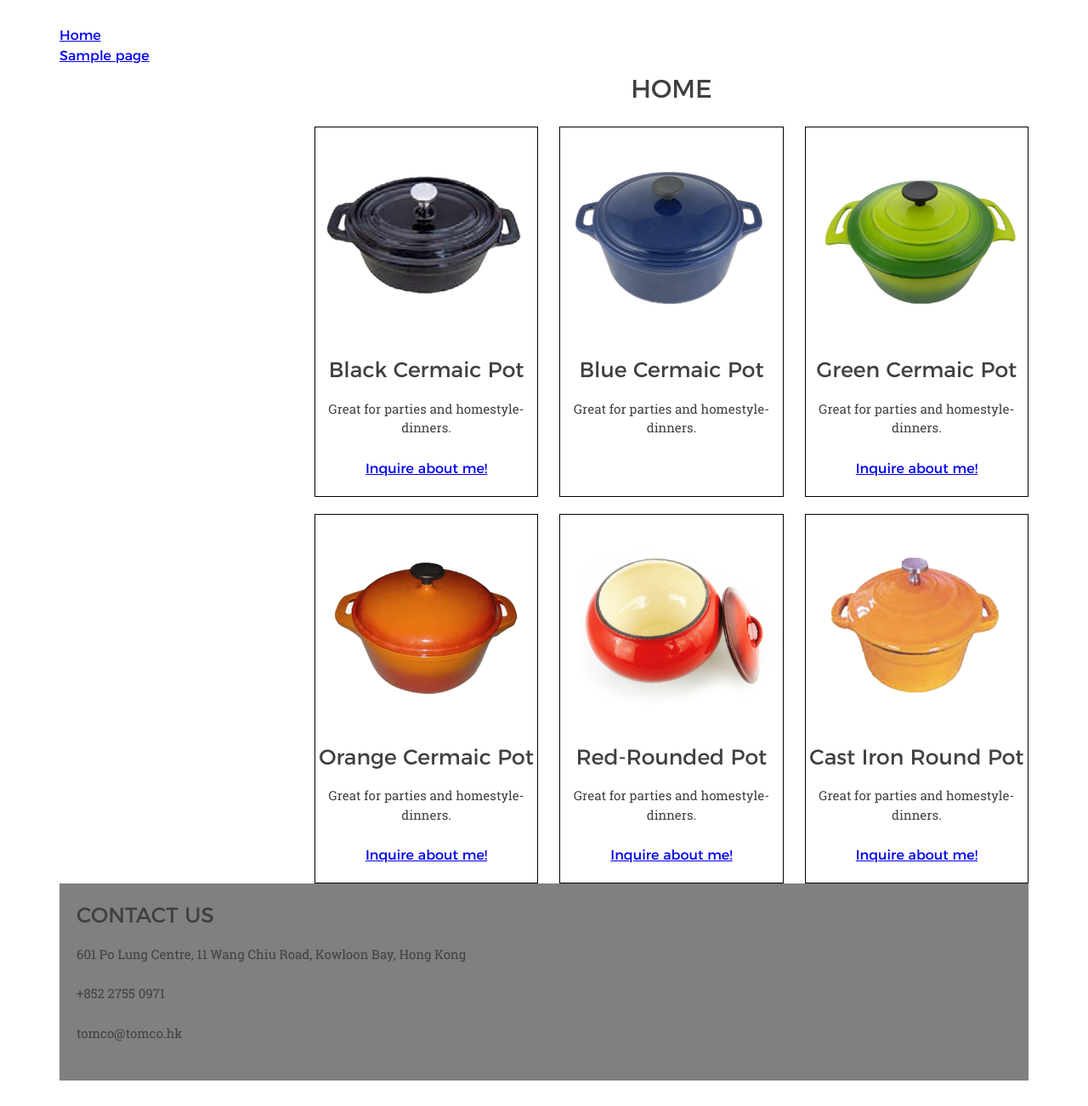
After one commit to c-oh/tomco, a WordPress theme: template themes/tomco-theme/home-decor.php in a window 1280 px wide. The commit adds this page. Shown: the whole page at 85% size. Run offline with PHP 8.4 and a stand-in for WordPress, Linux system fonts and the light colour scheme; the site name, menu and one post (Sample post) are stand-ins, and other content is empty; some libraries are stand-ins or nearby versions.

Commit message:
updated small changes

```diff
--- a/themes/tomco-theme/front-page.php
+++ b/themes/tomco-theme/front-page.php
@@ -9,7 +9,7 @@ get_header(); ?>
     <div class= "carousel">
 
 
-    <img src="<?php echo get_stylesheet_directory_uri(); ?>/resources/graphics/logo.jpg">
+    <img src="<?php echo get_stylesheet_directory_uri(); ?>/resources/graphics/LOGO.jpg">
 
     </div>
 
--- /dev/null
+++ b/themes/tomco-theme/home-decor.php
@@ -0,0 +1,46 @@
+<?php /* Template Name: Home Decor Page */ ?>
+<?php get_header(); ?>
+
+
+   <div class= "home-product-page">
+       <h4> home </h4>
+<div class= "home-container">
+<div class="home-products product-1">
+    <img src="<?php echo get_stylesheet_directory_uri(); ?>/resources/graphics/blackpot.jpg" class="product-1-img">
+    <h6> Black Cermaic Pot </h6>
+    <p> Great for parties and homestyle-dinners.</p>
+    <a class="products-link" href="#"> Inquire about me! </a>
+</div>
+<div class="home-products product-2">
+    <img src="<?php echo get_stylesheet_directory_uri(); ?>/resources/graphics/bluepot.jpg" class="product-img">
+    <h6> Blue Cermaic Pot </h6>
+    <p> Great for parties and homestyle-dinners.</p>
+</div>
+<div class="home-products product-3">
+    <img src="<?php echo get_stylesheet_directory_uri(); ?>/resources/graphics/greenpot.jpg" class="product-img">
+    <h6> Green Cermaic Pot</h6>
+    <p> Great for parties and homestyle-dinners.</p>
+    <a class="products-link" href="#"> Inquire about me! </a>
+</div>
+<div class="home-products product-4">
+    <img src="<?php echo get_stylesheet_directory_uri(); ?>/resources/graphics/orangepot.jpg" class="product-img">
+    <h6> Orange Cermaic Pot </h6>
+    <p> Great for parties and homestyle-dinners.</p>
+    <a class="products-link" href="#"> Inquire about me! </a>
+</div>
+<div class="home-products product-5">
+    <img src="<?php echo get_stylesheet_directory_uri(); ?>/resources/graphics/roundpot.jpg" class="product-img">
+    <h6> Red-Rounded Pot </h6>
+    <p> Great for parties and homestyle-dinners.</p>
+    <a class="products-link" href="#"> Inquire about me! </a>
+</div>
+<div class="home-products product-6">
+    <img src="<?php echo get_stylesheet_directory_uri(); ?>/resources/graphics/uglypot.jpg" class="product-img">
+    <h6> Cast Iron Round Pot </h6>
+    <p> Great for parties and homestyle-dinners.</p>
+    <a class="products-link" href="#"> Inquire about me! </a>
+</div>
+</div>
+   </div>
+
+<?php get_footer(); ?>
--- /dev/null
+++ b/themes/tomco-theme/sass/_home.scss
@@ -0,0 +1,43 @@
+.home-product-page{
+    font-family:$font__m;
+    max-width: 1400px;
+    margin:auto;
+    h4{
+        font-weight:400;
+        font-size:30px;
+        margin:0;
+        text-transform:uppercase;
+        text-align:center;
+    }
+    h6{
+        font-size:25px;
+        font-weight:400;
+        margin:0;
+    }
+    p{
+        font-family:$font__r;
+        font-size:15px;
+    }
+    .home-products{
+        border:1px solid black;
+        margin-top:20px;
+        text-align:center;
+        padding-bottom:20px;
+        @include tablet{
+            width: 48%;
+        }
+        @include desktop{
+            width:31.3333%;
+        }
+    }
+    .home-container{
+        display:flex;
+        flex-direction:column;
+        @include tablet{
+            flex-direction:row;
+            justify-content: space-between;
+            flex-wrap:wrap;
+
+        }
+    }
+}
--- a/themes/tomco-theme/sass/style.scss
+++ b/themes/tomco-theme/sass/style.scss
@@ -66,3 +66,4 @@ Nicolas Gallagher and Jonathan Neal http://necolas.github.com/normalize.css/
 @import "front-page";
 @import "about";
 @import "footer";
+@import "home";
--- a/themes/tomco-theme/style.css
+++ b/themes/tomco-theme/style.css
@@ -782,3 +782,46 @@ object {
     font-size: 25px;
     margin: 0;
     text-transform: uppercase; }
+
+.home {
+  font-family: "montserrat", arial, sans-serif;
+  padding: 30px;
+  max-width: 1200px;
+  margin: auto; }
+  .home h4 {
+    font-weight: 400;
+    font-size: 30px;
+    margin: 0;
+    text-transform: uppercase;
+    text-align: center; }
+  .home h6 {
+    font-size: 25px;
+    font-weight: 400;
+    margin: 0; }
+  .home p {
+    font-family: "robotoslab", helvetica, serif;
+    font-size: 15px; }
+  .home .home-products {
+    border: 1px solid black;
+    margin-top: 20px;
+    text-align: center;
+    padding-bottom: 20px; }
+    @media (min-width: 700px) {
+      .home .home-products {
+        width: 48%; } }
+    @media (min-width: 1000px) {
+      .home .home-products {
+        width: 31.3333%; } }
+  .home .home-container {
+    display: -ms-flexbox;
+    display: flex;
+    -ms-flex-direction: column;
+        flex-direction: column; }
+    @media (min-width: 700px) {
+      .home .home-container {
+        -ms-flex-direction: row;
+            flex-direction: row;
+        -ms-flex-pack: justify;
+            justify-content: space-between;
+        -ms-flex-wrap: wrap;
+            flex-wrap: wrap; } }
```
Also changed, not shown: themes/tomco-theme/build/css/style.min.css, themes/tomco-theme/resources/graphics/blackpot.jpg (added), themes/tomco-theme/resources/graphics/bluepot.jpg (added), themes/tomco-theme/resources/graphics/greenpot.jpg (added), themes/tomco-theme/resources/graphics/orangepot.jpg (added), themes/tomco-theme/resources/graphics/roundpot.jpg (added), themes/tomco-theme/resources/graphics/uglypot.jpg (added), 1 other file.
